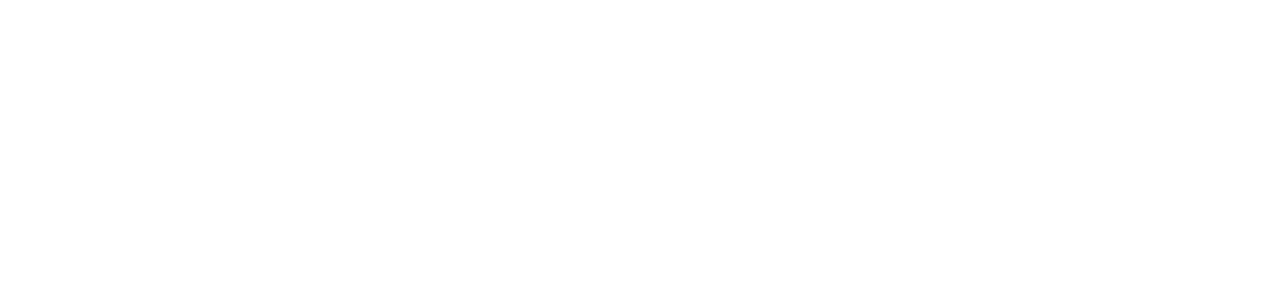
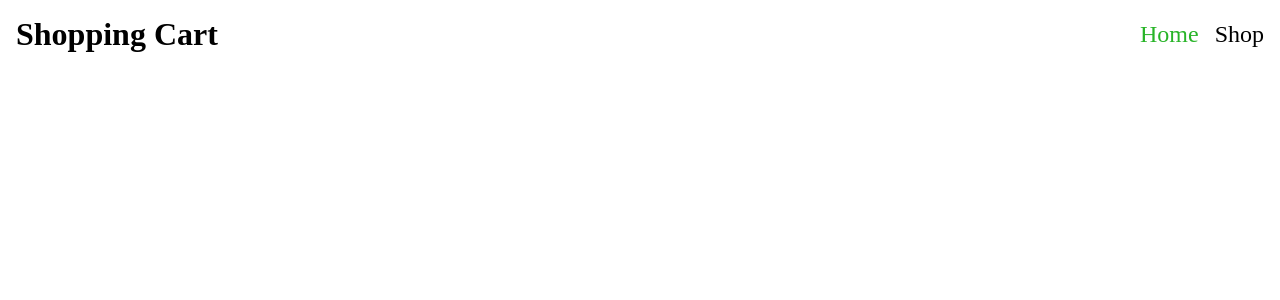
Before and after one commit to vishalagrawal22/shopping-cart, a React (Create React App) app: page / in a window 1280 px wide. Shown: the top 300 px of the page. Built offline with nearby package versions, Linux system fonts and the light colour scheme.

Commit message:
Add navigation bar

```diff
--- a/src/App.js
+++ b/src/App.js
@@ -1,5 +1,20 @@
+import { Outlet } from 'react-router-dom';
+
+import './styles/App.css';
+import Nav from './components/Nav';
+
 function App() {
-  return <div></div>;
+  return (
+    <>
+      <header>
+        <h1>Shopping Cart</h1>
+        <Nav />
+      </header>
+      <main>
+        <Outlet />
+      </main>
+    </>
+  );
 }
 
 export default App;
--- /dev/null
+++ b/src/components/Nav.js
@@ -0,0 +1,14 @@
+import { NavLink } from 'react-router-dom';
+
+import '../styles/Nav.css';
+
+function Nav() {
+  return (
+    <nav>
+      <NavLink to="/">Home</NavLink>
+      <NavLink to="/shop">Shop</NavLink>
+    </nav>
+  );
+}
+
+export default Nav;
--- a/src/index.js
+++ b/src/index.js
@@ -1,10 +1,17 @@
 import { StrictMode } from 'react';
 import { render } from 'react-dom';
+import { BrowserRouter, Route, Routes } from 'react-router-dom';
 import App from './App';
 
 render(
   <StrictMode>
-    <App />
+    <BrowserRouter>
+      <Routes>
+        <Route path="/" element={<App />}>
+          <Route path="/shop" element={<div>Hello from shop!</div>} />
+        </Route>
+      </Routes>
+    </BrowserRouter>
   </StrictMode>,
   document.getElementById('root')
 );
--- /dev/null
+++ b/src/styles/App.css
@@ -0,0 +1,26 @@
+html,
+body {
+  margin: 0px;
+  height: 100%;
+}
+
+html {
+  box-sizing: border-box;
+}
+
+*,
+*::before,
+*::after {
+  box-sizing: inherit;
+}
+
+header {
+  display: flex;
+  align-items: center;
+  justify-content: space-between;
+  padding: 1rem;
+}
+
+header h1 {
+  margin: 0px;
+}
--- /dev/null
+++ b/src/styles/Nav.css
@@ -0,0 +1,14 @@
+nav {
+  display: flex;
+  gap: 1rem;
+}
+
+nav a {
+  font-size: 1.5rem;
+  text-decoration: none;
+  color: black;
+}
+
+nav a.active {
+  color: rgb(40, 180, 40);
+}
```
